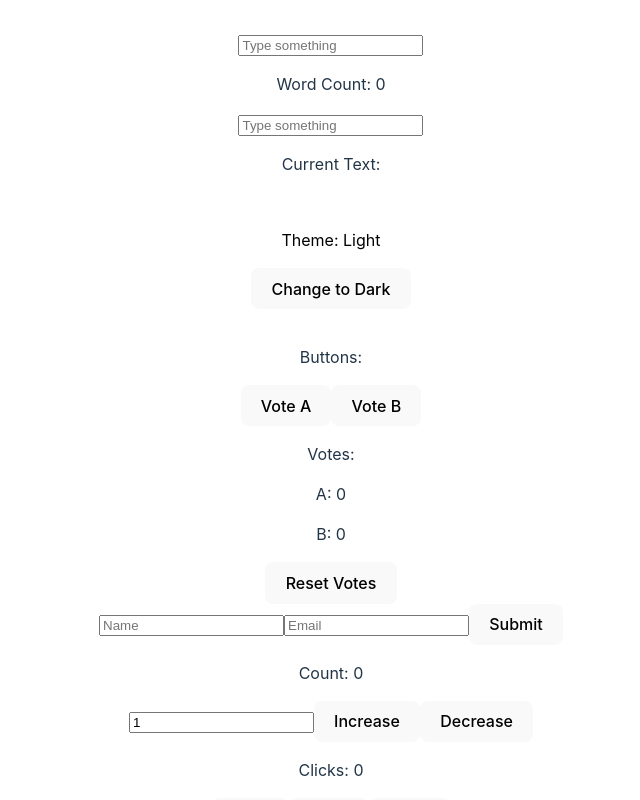
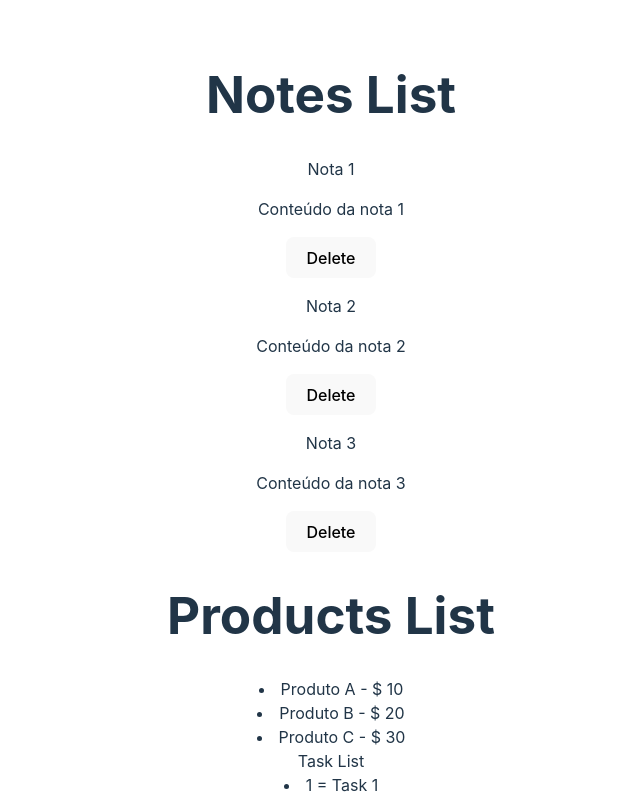
Before and after one commit to LuisCarlosOliveira/full-stack-open, a React (Vite) app in the folder others/part1/exercices/ex1/ex1/: page / in a window 1280 px wide. Shown: the top 800 px of the page, without its empty margins (309-949 px from the left). Built offline with nearby package versions, Linux system fonts and the light colour scheme.

Commit message:
another one

```diff
--- a/others/part1/exercices/ex1/ex1/src/App.jsx
+++ b/others/part1/exercices/ex1/ex1/src/App.jsx
@@ -12,10 +12,16 @@ import VoteCounter from "./components/VoteCounter";
 import ThemeToggle from "./components/ThemeToggle";
 import LiveText from "./components/LiveText";
 import WordCounter from "./components/WordCounter";
+import TaskList from "./components/TaskList";
+import ProductList from "./components/ProductList";
+import NoteList from "./components/NoteList";
 
 function App() {
   return (
     <>
+      <NoteList />
+      <ProductList />
+      <TaskList />
       <WordCounter />
       <LiveText />
       <ThemeToggle />
--- /dev/null
+++ b/others/part1/exercices/ex1/ex1/src/components/NoteList.jsx
@@ -0,0 +1,30 @@
+import React, { useState } from 'react';
+
+const initialNotes = [
+  { id: 1, titulo: 'Nota 1', conteudo: 'Conteúdo da nota 1' },
+  { id: 2, titulo: 'Nota 2', conteudo: 'Conteúdo da nota 2' },
+  { id: 3, titulo: 'Nota 3', conteudo: 'Conteúdo da nota 3' },
+];
+
+function NoteList() {
+    const [notes, setNotes] = useState(initialNotes);
+
+    const deleteNote = (id) => {
+        setNotes(notes.filter((note) => note.id !== id));
+    };
+
+    return(
+        <>
+        <h1>Notes List</h1>
+        {notes.map((note) => (
+            <div key={note.id}>
+                <p>{note.titulo}</p>
+                <p>{note.conteudo}</p>
+                <button onClick={() => deleteNote(note.id)}>Delete</button>
+            </div>
+        ))}
+        </>
+    )
+}
+
+export default NoteList;
--- /dev/null
+++ b/others/part1/exercices/ex1/ex1/src/components/ProductList.jsx
@@ -0,0 +1,22 @@
+import React, { useState } from "react";
+
+const products = [
+    { id: 1, nome: 'Produto A', preco: 10.0 },
+    { id: 2, nome: 'Produto B', preco: 20.0 },
+    { id: 3, nome: 'Produto C', preco: 30.0 },
+  ];
+
+function ProductList() {
+
+    return (
+        <div>
+            <h1> Products List</h1>
+            {products.map((product) =>(
+                <li key={product.id}>{product.nome} - $ {product.preco}</li>
+            ) )}
+        </div>
+
+    );
+}
+
+export default ProductList;
--- /dev/null
+++ b/others/part1/exercices/ex1/ex1/src/components/TaskList.jsx
@@ -0,0 +1,25 @@
+import React, { useState } from "react";
+
+const tasks = [
+    {id: 1, name: "Task 1", completed: false},
+    {id: 2, name: "Task 2", completed: false},
+    {id: 3, name: "Task 3", completed: false},
+    {id: 4, name: "Task 4", completed: false}
+];
+
+function TaskList() {
+    const [taskList, setTaskList] = useState(tasks);
+
+    return (
+        <>
+        <div>Task List </div>
+        {taskList.map((task, index) => (
+            <li key={index}>{task.id} = {task.name}</li>
+
+        ))}
+        </>
+    );
+
+}
+
+export default TaskList;
```
